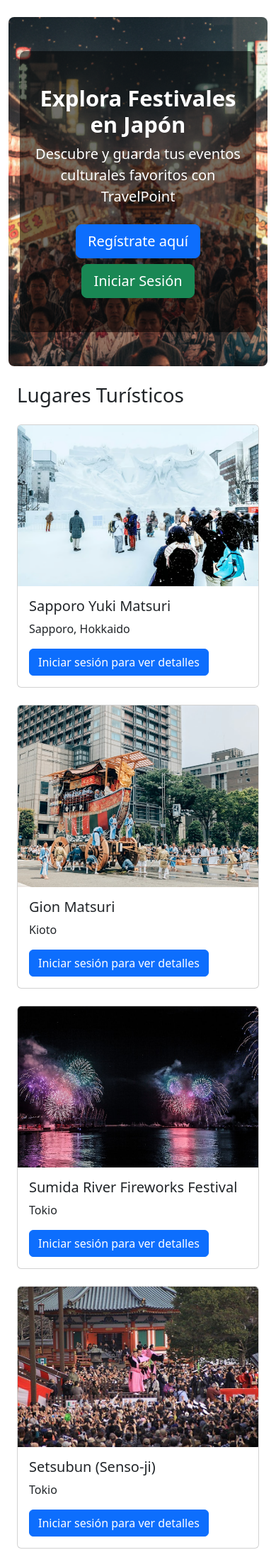
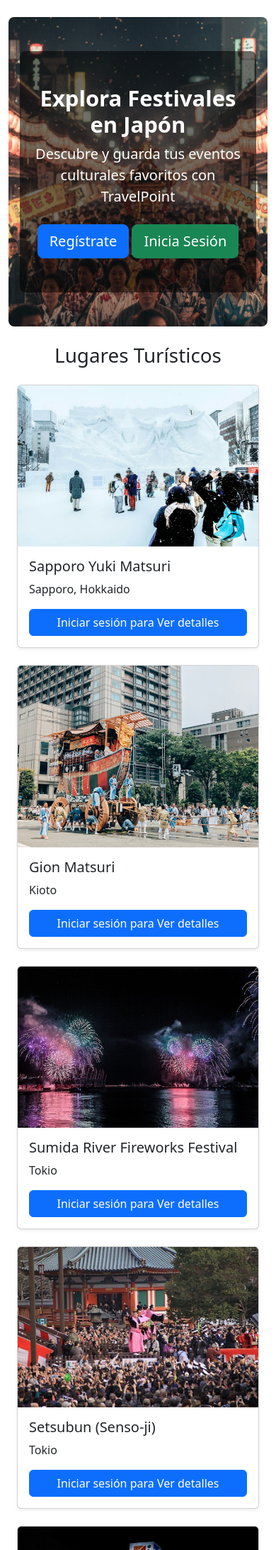
Before and after one commit to JATeR912/travel-point, a Django app: page / in a window 390 px wide. Shown: the part 56-2240 px from the top of the page at 71% size. Run offline with Django 5.2, Linux system fonts and the light colour scheme; data comes from the database, SQL or seed files in the repository; both versions use the stored data as it was after the commit.

Commit message:
Ajuste botones de favoritos y responsive

```diff
--- a/favoritos/views.py
+++ b/favoritos/views.py
@@ -21,7 +21,7 @@ def quitar_favorito(request, lugar_id):
     if favorito.exists():
         favorito.delete()
         messages.warning(request, f"{lugar.nombre} se quitó de tus favoritos.")
-    return redirect('detalle_lugar', pk=lugar.id)
+    return redirect('lista_lugares')
 
 @login_required
 def lista_favoritos(request):
--- a/static/css/style.css
+++ b/static/css/style.css
@@ -1,9 +1,6 @@
+/* Animación de alertas */
 .alert {
   transition: opacity 0.5s ease-out;
-}
-
-.alert.fade {
-  opacity: 0;
 }
 /* Imágenes siempre fluidas */
 img {
--- a/templates/base.html
+++ b/templates/base.html
@@ -9,78 +9,76 @@
     <!-- Bootstrap CSS -->
     <link href="https://cdn.jsdelivr.net/npm/bootstrap@5.3.3/dist/css/bootstrap.min.css" rel="stylesheet">
 
-    <!-- Tus estilos globales -->
+    <!-- Estilos globales -->
     <link rel="stylesheet" href="{% static 'css/style.css' %}">
 
-    <!-- Estilos específicos de turismo (hero, cards, etc) -->
+    <!-- Estilos específicos de turismo -->
     <link rel="stylesheet" href="{% static 'turismo/css/style_turismo.css' %}">
 </head>
 <body class="d-flex flex-column min-vh-100">
 
-<!-- NAVBAR RESPONSIVA -->
+<!-- Navbar responsive -->
 <nav class="navbar navbar-expand-lg navbar-dark bg-dark px-3">
     <a class="navbar-brand fw-bold" href="{% url 'lista_lugares' %}">TravelPoint</a>
-
-    <!-- Botón hamburguesa (solo en móvil) -->
     <button class="navbar-toggler" type="button" data-bs-toggle="collapse" data-bs-target="#navbarNav"
             aria-controls="navbarNav" aria-expanded="false" aria-label="Menú">
         <span class="navbar-toggler-icon"></span>
     </button>
-
-    <!-- Contenedor del menú -->
     <div class="collapse navbar-collapse" id="navbarNav">
         <ul class="navbar-nav ms-auto">
-
             {% if user.is_authenticated %}
-
                 {% if user.is_staff %}
                     <li class="nav-item">
                         <a class="nav-link" href="{% url 'crear_lugar' %}">Agregar Lugar</a>
                     </li>
                 {% endif %}
-
                 <li class="nav-item">
                     <a class="nav-link" href="{% url 'lista_favoritos' %}">Mis Favoritos</a>
                 </li>
-
                 <li class="nav-item">
                     <a class="nav-link text-danger" href="{% url 'logout' %}">Cerrar sesión</a>
                 </li>
-
             {% else %}
-
                 <li class="nav-item">
                     <a class="nav-link" href="{% url 'login' %}">Ingresar</a>
                 </li>
-
                 <li class="nav-item">
                     <a class="nav-link" href="{% url 'registro' %}">Regístrate aquí</a>
                 </li>
-
             {% endif %}
         </ul>
     </div>
 </nav>
 
-<!-- CONTENIDO -->
+<!-- Contenedor de contenido -->
+
 <div class="container-fluid mt-4">
-
     {% for message in messages %}
+        {% if message.tags == 'error' %}
+            <div class="alert alert-danger alert-dismissible fade show" role="alert">
+                {{ message }}
+                <button type="button" class="btn-close" data-bs-dismiss="alert" aria-label="Cerrar"></button>
+            </div>
+        {% else %}
             <div class="alert alert-{{ message.tags }} alert-dismissible fade show" role="alert">
                 {{ message }}
+                <button type="button" class="btn-close" data-bs-dismiss="alert" aria-label="Cerrar"></button>
             </div>
+        {% endif %}
     {% endfor %}
 
     {% block content %}{% endblock %}
 </div>
-<!-- Footer -->
+
+<!-- Footer sticky al final -->
 <footer class="bg-dark text-light py-3 mt-auto">
     <div class="container text-center">
         <p class="mb-0">© 2025 TravelPoint — Todos los derechos reservados</p>
         <small>Explora. Descubre. Inspírate.</small>
     </div>
 </footer>
-<!-- Scripts Bootstrap -->
+
+<!-- Bootstrap JS -->
 <script src="https://cdn.jsdelivr.net/npm/bootstrap@5.3.3/dist/js/bootstrap.bundle.min.js"></script>
 
 <!-- Script para autodesaparición de mensajes -->
@@ -91,7 +89,7 @@
             setTimeout(() => {
                 const bsAlert = new bootstrap.Alert(alert);
                 bsAlert.close();
-            }, 5000);
+            }, 5000); // 5 segundos
         });
     });
 </script>
--- a/templates/login.html
+++ b/templates/login.html
@@ -1,13 +1,10 @@
 {% extends 'base.html' %}
 
 {% block content %}
-
 <div class="auth-container">
     <h2 class="auth-title">Iniciar sesión</h2>
-
     <form method="POST">
         {% csrf_token %}
-
         <div class="mb-3">
             <label for="username" class="form-label">Usuario</label>
             <input type="text" name="username" id="username" class="form-control" required>
@@ -26,5 +23,4 @@
         <a href="{% url 'registro' %}">Regístrate aquí</a>
     </p>
 </div>
-
 {% endblock %}
--- a/turismo/templates/turismo/detalle_lugar.html
+++ b/turismo/templates/turismo/detalle_lugar.html
@@ -32,7 +32,10 @@
                     <a href="{% url 'editar_lugar' lugar.pk %}" class="btn btn-warning w-100 mb-2">Editar</a>
                     <a href="{% url 'eliminar_lugar' lugar.pk %}" class="btn btn-danger w-100 mb-2">Eliminar</a>
                 {% else %}
-                    <a href="{% url 'in'}"
+                    <form method="POST" action="{% url 'agregar_favorito' lugar.pk %}">
+                        {% csrf_token %}
+                        <button class="btn btn-warning w-100 mb-2">⭐ Agregar a Favoritos</button>
+                    </form>
                 {% endif %}
 
             {% endif %}
--- a/turismo/templates/turismo/lista_lugares.html
+++ b/turismo/templates/turismo/lista_lugares.html
@@ -5,43 +5,56 @@
 
 <!-- HERO -->
 <div class="hero mb-4">
-    <div class="hero-overlay">
+    <div class="hero-overlay text-center">
         <h1 class="display-5 fw-bold">Explora Festivales en Japón</h1>
         <p class="lead">Descubre y guarda tus eventos culturales favoritos con TravelPoint</p>
 
         {% if user.is_authenticated %}
             <a href="{% url 'lista_favoritos' %}" class="btn btn-primary btn-lg mt-2">Ver mis Favoritos</a>
         {% else %}
-            <a href="{% url 'registro' %}" class="btn btn-primary btn-lg mt-2">Regístrate aquí</a>
-            <a href="{% url 'login' %}" class="btn btn-success btn-lg mt-2">Iniciar Sesión</a>
+            <a href="{% url 'registro' %}" class="btn btn-primary btn-lg mt-2">Regístrate</a>
+            <a href="{% url 'login' %}" class="btn btn-success btn-lg mt-2">Inicia Sesión</a>
         {% endif %}
     </div>
 </div>
 
 <div class="container">
-    <h1 class="mb-4">Lugares Turísticos</h1>
-    <div class="row">
+    <h1 class="mb-4 text-center">Lugares Turísticos</h1>
+
+    <div class="row g-4">
         {% for lugar in lugares %}
-        <div class="col-md-4 mb-4">
-            <div class="card h-100">
+        <div class="col-12 col-sm-6 col-md-4 col-lg-3 d-flex">
+            <div class="card h-100 shadow-sm d-flex flex-column">
+
                 {% if lugar.imagen %}
-                <img src="{{ lugar.imagen.url }}" class="card-img-top" alt="{{ lugar.nombre }}">
+                <img src="{{ lugar.imagen.url }}" class="card-img-top img-fluid" alt="{{ lugar.nombre }}">
                 {% endif %}
+
                 <div class="card-body d-flex flex-column">
                     <h5 class="card-title">{{ lugar.nombre }}</h5>
                     <p class="card-text">{{ lugar.ciudad }}</p>
+
                     <div class="mt-auto">
                         {% if user.is_authenticated %}
+
                             {% if user.is_staff %}
-                                <a href="{% url 'editar_lugar' lugar.pk %}" class="btn btn-warning mb-2">Editar</a>
-                                <a href="{% url 'eliminar_lugar' lugar.pk %}" class="btn btn-danger mb-2">Eliminar</a>
+                                <a href="{% url 'editar_lugar' lugar.pk %}" class="btn btn-warning w-100 mb-2">Editar</a>
+                                <a href="{% url 'eliminar_lugar' lugar.pk %}" class="btn btn-danger w-100 mb-2">Eliminar</a>
+                            {% else %}
+                                <form method="POST" action="{% url 'agregar_favorito' lugar.pk %}">
+                                    {% csrf_token %}
+                                    <button class="btn btn-warning w-100 mb-2">⭐ Agregar a Favoritos</button>
+                                </form>
                             {% endif %}
-                            <a href="{% url 'detalle_lugar' lugar.pk %}" class="btn btn-primary">Ver detalles</a>
+
+                            <a href="{% url 'detalle_lugar' lugar.pk %}" class="btn btn-primary w-100">Ver detalles</a>
+
                         {% else %}
-                            <a href="{% url 'login' %}" class="btn btn-primary">Iniciar sesión para ver detalles</a>
+                            <a href="{% url 'login' %}" class="btn btn-primary w-100">Iniciar sesión para Ver detalles</a>
                         {% endif %}
                     </div>
                 </div>
+
             </div>
         </div>
         {% endfor %}
```
Also changed, not shown: favoritos/templates/favoritos/lista_favoritos.html (+17 -8 lines), db.sqlite3. Lines whose indentation alone changed are shown as unchanged.
